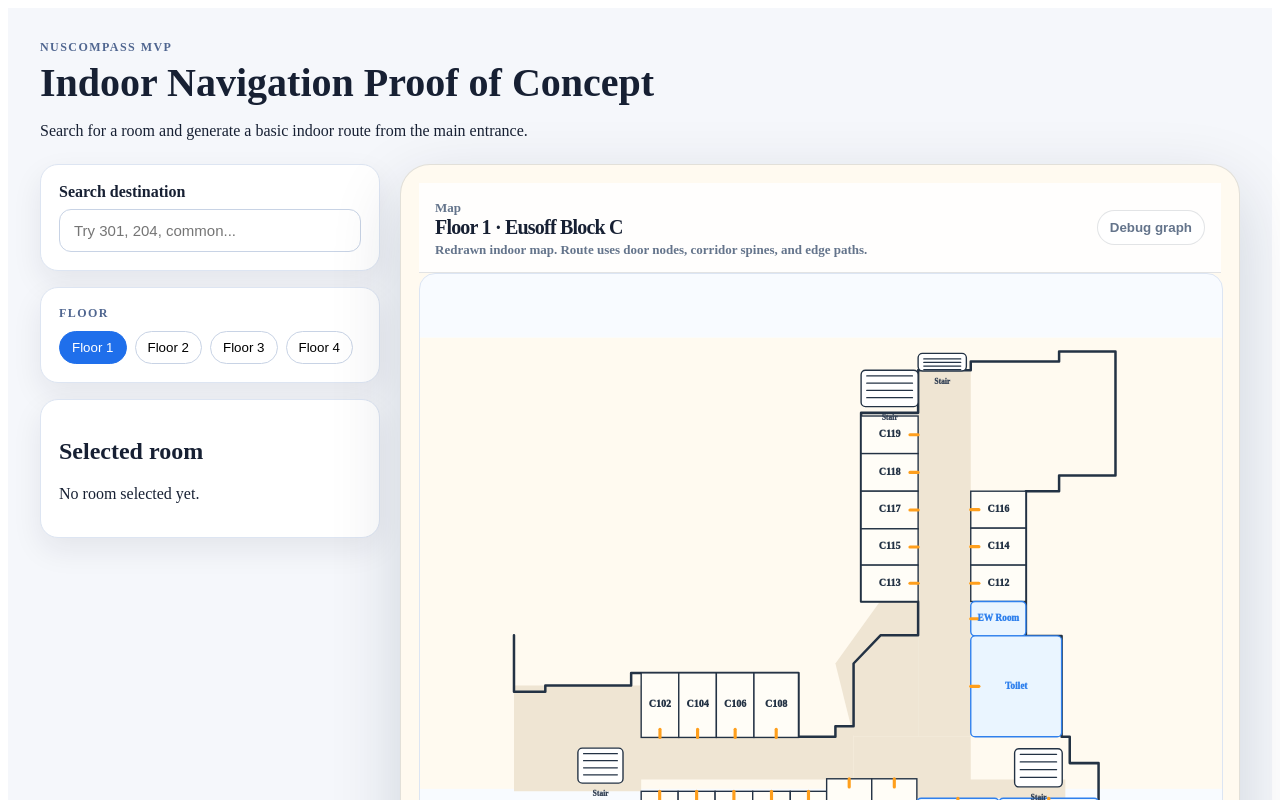
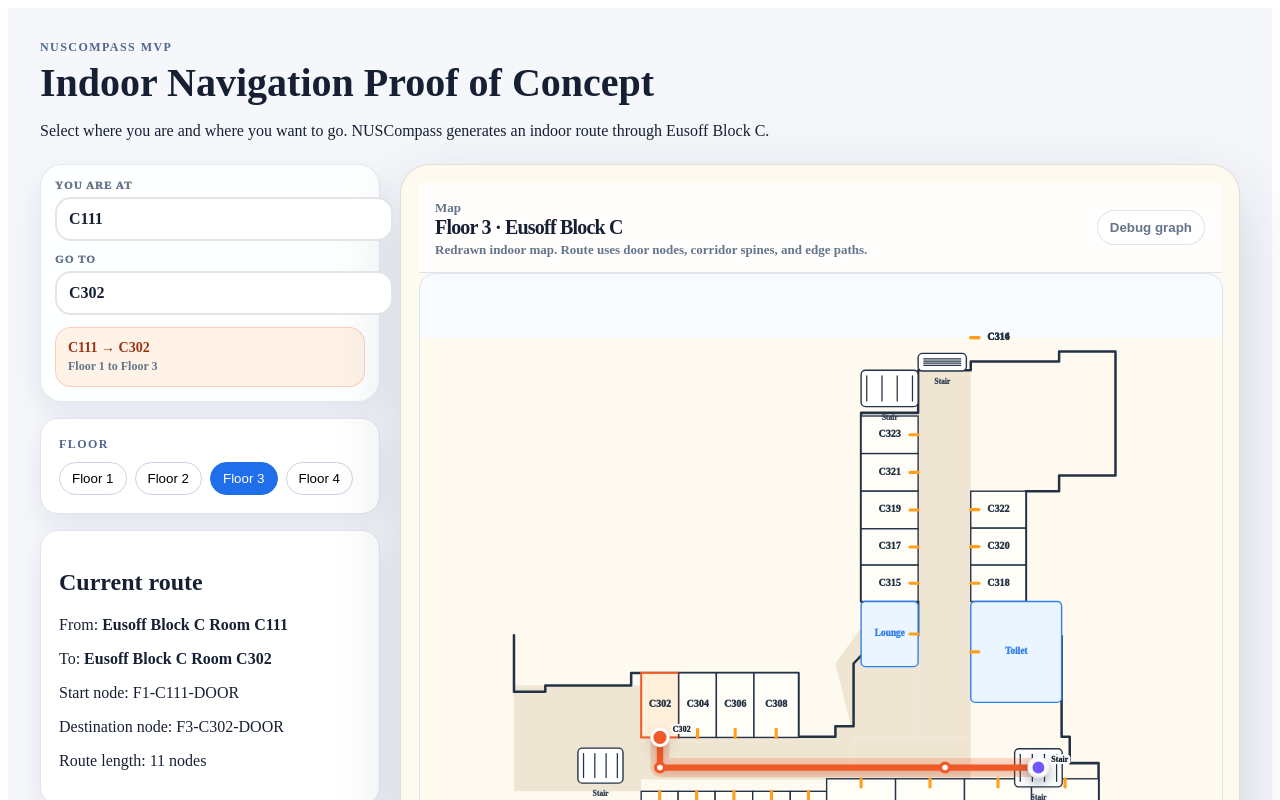
Before and after one commit to Duckmannnn/NUSCompass, a React (Vite) app: page / in a window 1280 px wide. Shown: the top 800 px of the page. Built offline with nearby package versions, Linux system fonts and the light colour scheme.

Commit message:
feat: complete Block C indoor routing proof of concept

```diff
--- a/src/App.jsx
+++ b/src/App.jsx
@@ -1,15 +1,11 @@
-import { useMemo, useState } from 'react';
+import { useEffect, useMemo, useState } from 'react';
 import { blockCLayout, graph, roomsData } from './data/blockCData';
 
 import FloorMap from './components/FloorMap';
 import FloorSelector from './components/FloorSelector';
-import SearchBar from './components/SearchBar';
+import StepPanel from './components/StepPanel';
 
 import { astar } from './utils/astar';
-import { getRoomNodeId } from './utils/search';
-import StepPanel from './components/StepPanel';
-
-const START_NODE_ID = 'F1-ENTRANCE';
 
 function getFloorsFromGraph(graphData) {
   const floorValues = [
@@ -32,23 +28,156 @@
   return room?.displayName ?? room?.name ?? room?.id ?? 'Unknown room';
 }
 
+function getRoomOptionLabel(room) {
+  return `${room.name ?? room.id} · Floor ${room.floor}`;
+}
+
+function normalizeText(value) {
+  return String(value ?? '').trim().toLowerCase();
+}
+
+function filterRooms(rooms, query) {
+  const normalizedQuery = normalizeText(query);
+
+  if (!normalizedQuery) {
+    return rooms.slice(0, 8);
+  }
+
+  return rooms
+    .filter((room) => {
+      const searchableText = [
+        room.id,
+        room.name,
+        room.displayName,
+        room.building,
+        `floor ${room.floor}`,
+      ]
+        .filter(Boolean)
+        .join(' ')
+        .toLowerCase();
+
+      return searchableText.includes(normalizedQuery);
+    })
+    .slice(0, 8);
+}
+
+function RoomSearchField({ id, label, value, rooms, onSelectRoom }) {
+  const selectedRoom = rooms.find((room) => room.id === value);
+  const [query, setQuery] = useState(selectedRoom?.name ?? selectedRoom?.id ?? '');
+  const [isOpen, setIsOpen] = useState(false);
+
+  useEffect(() => {
+    setQuery(selectedRoom?.name ?? selectedRoom?.id ?? '');
+  }, [selectedRoom]);
+
+  const suggestions = useMemo(() => filterRooms(rooms, query), [rooms, query]);
+
+  function handleSelect(room) {
+    onSelectRoom(room);
+    setQuery(room.name ?? room.id);
+    setIsOpen(false);
+  }
+
+  return (
+    <div className="room-search-field">
+      <label htmlFor={id}>{label}</label>
+
+      <div className="room-search-box">
+        <input
+          id={id}
+          type="text"
+          value={query}
+          placeholder="Try C302, Toilet, Lounge..."
+          onChange={(event) => {
+            setQuery(event.target.value);
+            setIsOpen(true);
+          }}
+          onFocus={() => setIsOpen(true)}
+          onKeyDown={(event) => {
+            if (event.key === 'Enter' && suggestions[0]) {
+              event.preventDefault();
+              handleSelect(suggestions[0]);
+            }
+
+            if (event.key === 'Escape') {
+              setIsOpen(false);
+            }
+          }}
+        />
+
+        {isOpen && (
+          <div className="room-search-results">
+            {suggestions.length > 0 ? (
+              suggestions.map((room) => (
+                <button
+                  key={`${id}-${room.id}`}
+                  type="button"
+                  className={room.id === value ? 'room-result active' : 'room-result'}
+                  onMouseDown={(event) => event.preventDefault()}
+                  onClick={() => handleSelect(room)}
+                >
+                  <span>
+                    <strong>{room.name ?? room.id}</strong>
+                    <small>{room.displayName ?? room.building ?? 'Eusoff Block C'}</small>
+                  </span>
+                  <em>F{room.floor}</em>
+                </button>
+              ))
+            ) : (
+              <div className="room-result empty">No matching rooms found.</div>
+            )}
+          </div>
+        )}
+      </div>
+    </div>
+  );
+}
+
 export default function App() {
-  const [selectedRoom, setSelectedRoom] = useState(null);
+  const [startRoomId, setStartRoomId] = useState('C111');
+  const [destinationRoomId, setDestinationRoomId] = useState('C302');
   const [route, setRoute] = useState([]);
   const [currentFloor, setCurrentFloor] = useState(1);
 
   const floors = useMemo(() => getFloorsFromGraph(graph), []);
 
-  function handleSelectRoom(room) {
-    const destinationNodeId = getRoomNodeId(room);
-    const newRoute = astar(START_NODE_ID, destinationNodeId, graph);
+  const startRoom = useMemo(
+    () => roomsData.find((room) => room.id === startRoomId),
+    [startRoomId]
+  );
 
-    setSelectedRoom(room);
+  const destinationRoom = useMemo(
+    () => roomsData.find((room) => room.id === destinationRoomId),
+    [destinationRoomId]
+  );
+
+  const startNodeId = startRoom?.nodeId;
+  const destinationNodeId = destinationRoom?.nodeId;
+
+  // Existing map components use selectedRoom/selectedNodeId for destination.
+  const selectedRoom = destinationRoom;
+  const selectedNodeId = destinationNodeId;
+
+  useEffect(() => {
+    if (!startNodeId || !destinationNodeId) {
+      setRoute([]);
+      return;
+    }
+
+    const newRoute = astar(startNodeId, destinationNodeId, graph);
     setRoute(newRoute);
+    setCurrentFloor(destinationRoom?.floor ?? startRoom?.floor ?? 1);
+  }, [startNodeId, destinationNodeId, startRoom, destinationRoom]);
+
+  function handleSelectStartRoom(room) {
+    setStartRoomId(room.id);
     setCurrentFloor(room.floor ?? 1);
   }
 
-  const selectedNodeId = selectedRoom ? getRoomNodeId(selectedRoom) : null;
+  function handleSelectDestinationRoom(room) {
+    setDestinationRoomId(room.id);
+    setCurrentFloor(room.floor ?? 1);
+  }
 
   console.log('Block C rooms:', roomsData.length);
   console.log('Block C nodes:', graph.nodes.length);
@@ -60,14 +189,39 @@
         <p className="eyebrow">NUSCompass MVP</p>
         <h1>Indoor Navigation Proof of Concept</h1>
         <p>
-          Search for a room and generate a basic indoor route from the main
-          entrance.
+          Select where you are and where you want to go. NUSCompass generates an
+          indoor route through Eusoff Block C.
         </p>
       </section>
 
       <section className="app-layout">
         <aside className="sidebar">
-          <SearchBar roomsData={roomsData} onSelectRoom={handleSelectRoom} />
+          <div className="route-picker">
+            <RoomSearchField
+              id="start-room-search"
+              label="You are at"
+              value={startRoomId}
+              rooms={roomsData}
+              onSelectRoom={handleSelectStartRoom}
+            />
+
+            <RoomSearchField
+              id="destination-room-search"
+              label="Go to"
+              value={destinationRoomId}
+              rooms={roomsData}
+              onSelectRoom={handleSelectDestinationRoom}
+            />
+
+            <div className="route-summary">
+              <strong>
+                {startRoom?.name ?? startRoomId} → {destinationRoom?.name ?? destinationRoomId}
+              </strong>
+              <span>
+                Floor {startRoom?.floor ?? '?'} to Floor {destinationRoom?.floor ?? '?'}
+              </span>
+            </div>
+          </div>
 
           <FloorSelector
             floors={floors}
@@ -76,19 +230,22 @@
           />
 
           <div className="info-card">
-            <h2>Selected room</h2>
+            <h2>Current route</h2>
 
-            {selectedRoom ? (
+            {startRoom && destinationRoom ? (
               <>
                 <p>
-                  <strong>{getRoomLabel(selectedRoom)}</strong>
+                  From: <strong>{getRoomLabel(startRoom)}</strong>
                 </p>
-                <p>Floor: {selectedRoom.floor}</p>
-                <p>Node ID: {selectedNodeId}</p>
+                <p>
+                  To: <strong>{getRoomLabel(destinationRoom)}</strong>
+                </p>
+                <p>Start node: {startNodeId}</p>
+                <p>Destination node: {destinationNodeId}</p>
                 <p>Route length: {route.length} nodes</p>
               </>
             ) : (
-              <p>No room selected yet.</p>
+              <p>Select both a start location and a destination.</p>
             )}
           </div>
         </aside>
@@ -100,9 +257,13 @@
             currentFloor={currentFloor}
             selectedNodeId={selectedNodeId}
             selectedRoom={selectedRoom}
+            startRoom={startRoom}
+            startNodeId={startNodeId}
             blockCLayout={blockCLayout}
           />
+
           <StepPanel graph={graph} route={route} selectedRoom={selectedRoom} />
+
           <div className="info-card">
             <h2>Route output</h2>
 
@@ -113,7 +274,7 @@
                 ))}
               </ol>
             ) : (
-              <p>Select a room to generate a route.</p>
+              <p>Select a start location and a destination to generate a route.</p>
             )}
           </div>
         </section>
--- a/src/components/FloorMap.jsx
+++ b/src/components/FloorMap.jsx
@@ -25,7 +25,6 @@
 function getRouteSegments(route, graph, currentFloor) {
   const nodeMap = getNodeMap(graph.nodes ?? []);
   const edgeMap = getEdgeMap(graph.edges ?? []);
-
   const segments = [];
 
   for (let i = 0; i < route.length - 1; i += 1) {
@@ -48,7 +47,6 @@
     }
 
     const edge = edgeMap.get(getEdgeKey(fromId, toId));
-
     const path = edge?.path ?? [
       { x: fromNode.x, y: fromNode.y },
       { x: toNode.x, y: toNode.y },
@@ -114,6 +112,10 @@
 function DoorTick({ point, side }) {
   const length = 13;
 
+  if (!point) {
+    return null;
+  }
+
   if (side === 'top') {
     return (
       <line
@@ -164,7 +166,6 @@
 function StairShape({ stair }) {
   const stepCount = 4;
   const padding = 9;
-  const stepGap = stair.height / (stepCount + 1);
 
   return (
     <g>
@@ -178,7 +179,22 @@
       />
 
       {Array.from({ length: stepCount }).map((_, index) => {
-        const y = stair.y + padding + index * stepGap;
+        if (stair.orientation === 'vertical') {
+          const x = stair.x + padding + index * ((stair.width - padding * 2) / (stepCount - 1));
+
+          return (
+            <line
+              key={`${stair.id}-step-${index}`}
+              className="map-stair-step"
+              x1={x}
+              y1={stair.y + padding}
+              x2={x}
+              y2={stair.y + stair.height - padding}
+            />
+          );
+        }
+
+        const y = stair.y + padding + index * ((stair.height - padding * 2) / (stepCount - 1));
 
         return (
           <line
@@ -200,11 +216,40 @@
     return null;
   }
 
+  const radius = type === 'destination' ? 13 : type === 'stair' ? 12 : 15;
+  const labelX = node.x + 20;
+  const labelY = node.y - 8;
+
   return (
-    <g>
-      <circle className={`map-marker ${type}`} cx={node.x} cy={node.y} r="16" />
-      <text className="map-marker-label" x={node.x + 22} y={node.y - 8}>
+    <g className={`map-marker-group ${type}`}>
+      <circle className={`map-marker ${type}`} cx={node.x} cy={node.y} r={radius} />
+      <text className="map-marker-label" x={labelX} y={labelY}>
         {label}
+      </text>
+    </g>
+  );
+}
+
+function SpecialBlock({ item }) {
+  return (
+    <g key={item.id}>
+      <rect
+        className="map-special"
+        x={item.x}
+        y={item.y}
+        width={item.width}
+        height={item.height}
+        rx="7"
+      />
+
+      {item.door && <DoorTick point={item.door} side={item.doorSide} />}
+
+      <text
+        className="special-label"
+        x={item.x + item.width / 2}
+        y={item.y + item.height / 2}
+      >
+        {item.label}
       </text>
     </g>
   );
@@ -219,7 +264,6 @@
   blockCLayout,
 }) {
   const [showDebug, setShowDebug] = useState(false);
-
   const layout = blockCLayout?.[currentFloor];
 
   const routeSegments = useMemo(
@@ -265,10 +309,7 @@
         <div>
           <p className="section-kicker">Map</p>
           <h2>Floor {currentFloor} · Eusoff Block C</h2>
-          <p>
-            Redrawn indoor map. Route uses door nodes, corridor spines, and
-            edge paths.
-          </p>
+          <p>Redrawn indoor map. Route uses door nodes, corridor spines, and edge paths.</p>
         </div>
 
         <button
@@ -287,21 +328,11 @@
           role="img"
           aria-label={`Eusoff Block C floor ${currentFloor} map`}
         >
-          <defs>
-            <marker
-              id="route-arrow"
-              markerWidth="12"
-              markerHeight="12"
-              refX="10"
-              refY="6"
-              orient="auto"
-              markerUnits="strokeWidth"
-            >
-              <path className="route-arrow" d="M 0 0 L 12 6 L 0 12 z" />
-            </marker>
-          </defs>
-
-          <rect className="map-paper" width="1280" height="720" />
+          <rect
+            className="map-paper"
+            width={layout.viewBox.width}
+            height={layout.viewBox.height}
+          />
 
           <g className="corridor-layer">
             {layout.corridorPaths.map((path, index) => (
@@ -310,6 +341,14 @@
           </g>
 
           <path className="map-wall" d={layout.outerWallPath} />
+
+          {layout.specials?.length > 0 && (
+            <g className="special-layer">
+              {layout.specials.map((item) => (
+                <SpecialBlock key={item.id} item={item} />
+              ))}
+            </g>
+          )}
 
           <g className="room-layer">
             {layout.rooms.map((room) => (
@@ -347,9 +386,7 @@
                   rx="7"
                 />
 
-                {facility.door && (
-                  <DoorTick point={facility.door} side={facility.doorSide} />
-                )}
+                {facility.door && <DoorTick point={facility.door} side={facility.doorSide} />}
 
                 <text
                   className="facility-label"
@@ -435,15 +472,8 @@
 
           {routePoints.length > 1 && (
             <g className="route-layer">
-              <polyline
-                className="route-halo"
-                points={pointsToString(routePoints)}
-              />
-              <polyline
-                className="route-line"
-                markerEnd="url(#route-arrow)"
-                points={pointsToString(routePoints)}
-              />
+              <polyline className="route-halo" points={pointsToString(routePoints)} />
+              <polyline className="route-line" points={pointsToString(routePoints)} />
 
               {routePoints.slice(1, -1).map((point, index) => (
                 <circle
@@ -467,7 +497,7 @@
             <Marker
               node={destinationNode}
               type="destination"
-              label={selectedRoom?.id ?? selectedRoom?.name ?? 'Destination'}
+              label={selectedRoom?.name ?? selectedRoom?.id ?? 'Destination'}
             />
           )}
         </svg>
@@ -489,10 +519,7 @@
 
         <div className="map-floor-mini">
           {[1, 2, 3, 4].map((floor) => (
-            <span
-              key={floor}
-              className={String(floor) === String(currentFloor) ? 'active' : ''}
-            >
+            <span key={floor} className={String(floor) === String(currentFloor) ? 'active' : ''}>
               F{floor}
             </span>
           ))}
--- a/src/styles/app.css
+++ b/src/styles/app.css
@@ -518,3 +518,239 @@
   color: var(--nc-muted);
   font-weight: 800;
 }
+
+.route-picker {
+  display: grid;
+  gap: 12px;
+  padding: 14px;
+  border-radius: 22px;
+  background: rgba(255, 255, 255, 0.9);
+  border: 1px solid rgba(21, 32, 51, 0.1);
+  box-shadow: 0 14px 34px rgba(15, 31, 59, 0.08);
+}
+
+.route-field {
+  display: grid;
+  gap: 6px;
+}
+
+.route-field label {
+  color: var(--nc-muted, #64748b);
+  font-size: 11px;
+  font-weight: 950;
+  text-transform: uppercase;
+  letter-spacing: 0.1em;
+}
+
+.route-field select {
+  width: 100%;
+  border: 2px solid rgba(21, 32, 51, 0.12);
+  border-radius: 16px;
+  padding: 11px 12px;
+  background: #fff;
+  color: var(--nc-ink, #152033);
+  font: inherit;
+  font-weight: 800;
+  outline: none;
+}
+
+.route-field select:focus {
+  border-color: var(--nc-route, #f05a28);
+  box-shadow: 0 0 0 4px rgba(240, 90, 40, 0.12);
+}
+
+.route-summary {
+  display: grid;
+  gap: 3px;
+  padding: 12px;
+  border-radius: 16px;
+  background: #fff3e8;
+  border: 1px solid rgba(240, 90, 40, 0.24);
+}
+
+.route-summary strong {
+  color: #9a3412;
+  font-size: 14px;
+}
+
+.route-summary span {
+  color: var(--nc-muted, #64748b);
+  font-size: 12px;
+  font-weight: 750;
+}
+
+.destination-pin {
+  pointer-events: none;
+}
+
+.destination-pin-halo {
+  fill: rgba(240, 90, 40, 0.16);
+}
+
+.destination-pin-dot {
+  fill: #f05a28;
+  stroke: #ffffff;
+  stroke-width: 5;
+  filter: drop-shadow(0 8px 10px rgba(88, 35, 8, 0.2));
+}
+
+.destination-pin-label-bg {
+  fill: rgba(255, 255, 255, 0.94);
+  stroke: rgba(240, 90, 40, 0.32);
+  stroke-width: 1.5;
+  filter: drop-shadow(0 8px 14px rgba(15, 31, 59, 0.14));
+}
+
+.destination-pin-label {
+  fill: #c2410c;
+  font-size: 13px;
+  font-weight: 950;
+  text-anchor: middle;
+  dominant-baseline: middle;
+}
+
+.room-search-field {
+  display: grid;
+  gap: 6px;
+}
+
+.room-search-field label {
+  color: var(--nc-muted, #64748b);
+  font-size: 11px;
+  font-weight: 950;
+  text-transform: uppercase;
+  letter-spacing: 0.1em;
+}
+
+.room-search-box {
+  position: relative;
+}
+
+.room-search-box input {
+  width: 100%;
+  border: 2px solid rgba(21, 32, 51, 0.12);
+  border-radius: 16px;
+  padding: 11px 12px;
+  background: #fff;
+  color: var(--nc-ink, #152033);
+  font: inherit;
+  font-weight: 800;
+  outline: none;
+}
+
+.room-search-box input:focus {
+  border-color: var(--nc-route, #f05a28);
+  box-shadow: 0 0 0 4px rgba(240, 90, 40, 0.12);
+}
+
+.room-search-results {
+  position: absolute;
+  z-index: 20;
+  top: calc(100% + 8px);
+  left: 0;
+  right: 0;
+  display: grid;
+  gap: 6px;
+  max-height: 260px;
+  overflow: auto;
+  padding: 8px;
+  border-radius: 16px;
+  background: rgba(255, 255, 255, 0.98);
+  border: 1px solid rgba(21, 32, 51, 0.12);
+  box-shadow: 0 18px 44px rgba(15, 31, 59, 0.18);
+}
+
+.room-result {
+  width: 100%;
+  display: flex;
+  justify-content: space-between;
+  gap: 10px;
+  align-items: center;
+  border: 0;
+  border-radius: 12px;
+  padding: 10px;
+  background: transparent;
+  color: var(--nc-ink, #152033);
+  cursor: pointer;
+  text-align: left;
+}
+
+.room-result:hover,
+.room-result.active {
+  background: #fff3e8;
+}
+
+.room-result strong {
+  display: block;
+  font-size: 13px;
+}
+
+.room-result small {
+  display: block;
+  margin-top: 2px;
+  color: var(--nc-muted, #64748b);
+  font-size: 11px;
+  font-weight: 700;
+}
+
+.room-result em {
+  flex: 0 0 auto;
+  padding: 5px 8px;
+  border-radius: 999px;
+  background: #eaf2ff;
+  color: #2563eb;
+  font-size: 11px;
+  font-style: normal;
+  font-weight: 950;
+}
+
+.room-result.empty {
+  color: var(--nc-muted, #64748b);
+  cursor: default;
+}
+
+.map-special {
+  fill: #f5f1e8;
+  stroke: #243244;
+  stroke-width: 2.1;
+}
+
+.special-label {
+  fill: #475569;
+  font-size: 13px;
+  font-weight: 900;
+  text-anchor: middle;
+  dominant-baseline: middle;
+  pointer-events: none;
+}
+
+.map-marker.destination {
+  fill: #f05a28;
+  stroke: #ffffff;
+  stroke-width: 5;
+  filter: drop-shadow(0 8px 10px rgba(88, 35, 8, 0.2));
+}
+
+.map-marker.start {
+  fill: #18a66a;
+  stroke: #ffffff;
+  stroke-width: 5;
+  filter: drop-shadow(0 8px 10px rgba(15, 31, 59, 0.22));
+}
+
+.map-marker.stair {
+  fill: #7057ff;
+  stroke: #ffffff;
+  stroke-width: 5;
+  filter: drop-shadow(0 8px 10px rgba(15, 31, 59, 0.22));
+}
+
+.map-marker-label {
+  fill: #172033;
+  font-size: 13px;
+  font-weight: 950;
+  paint-order: stroke;
+  stroke: #ffffff;
+  stroke-width: 6px;
+  stroke-linejoin: round;
+}
```
Lines whose indentation alone changed are shown as unchanged.
